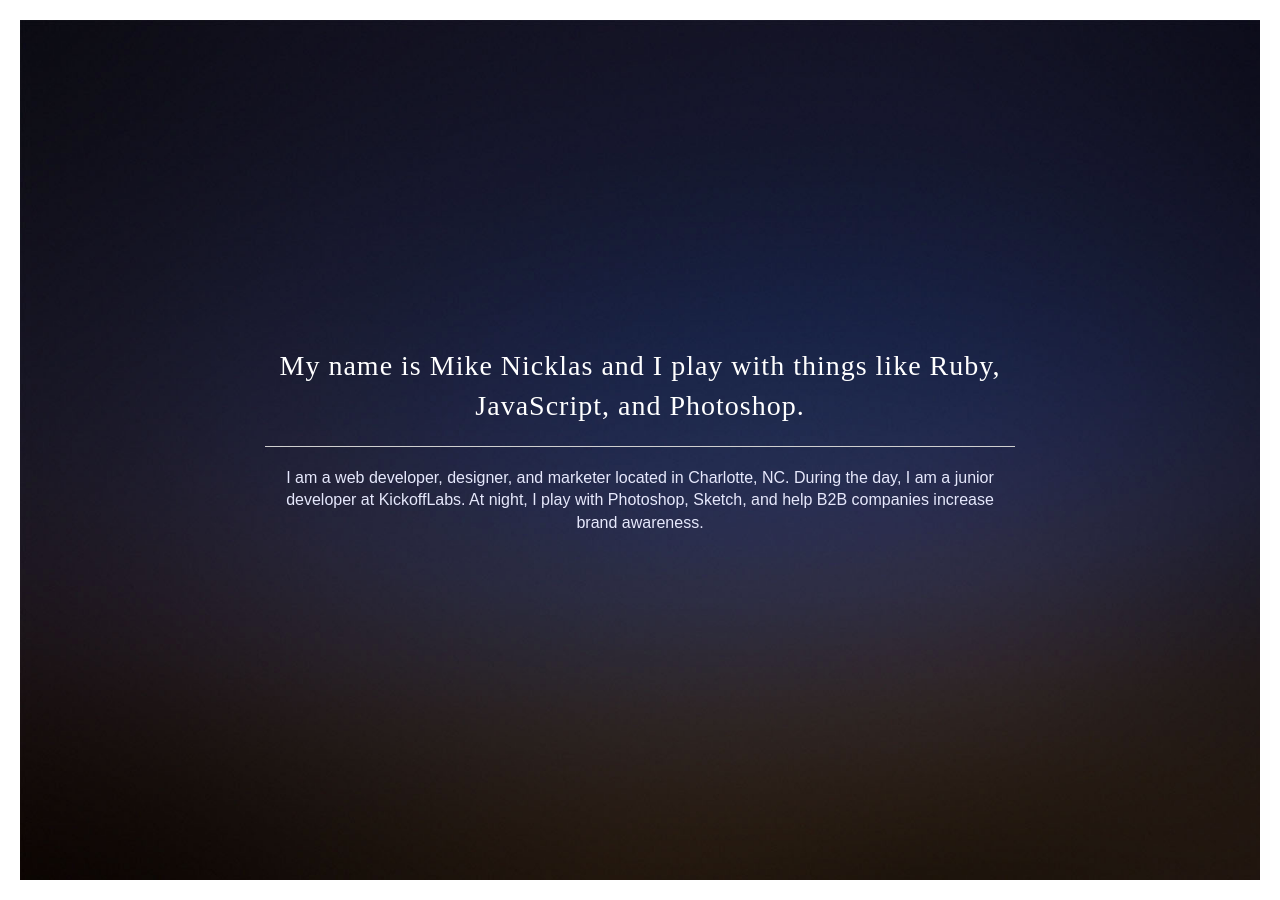
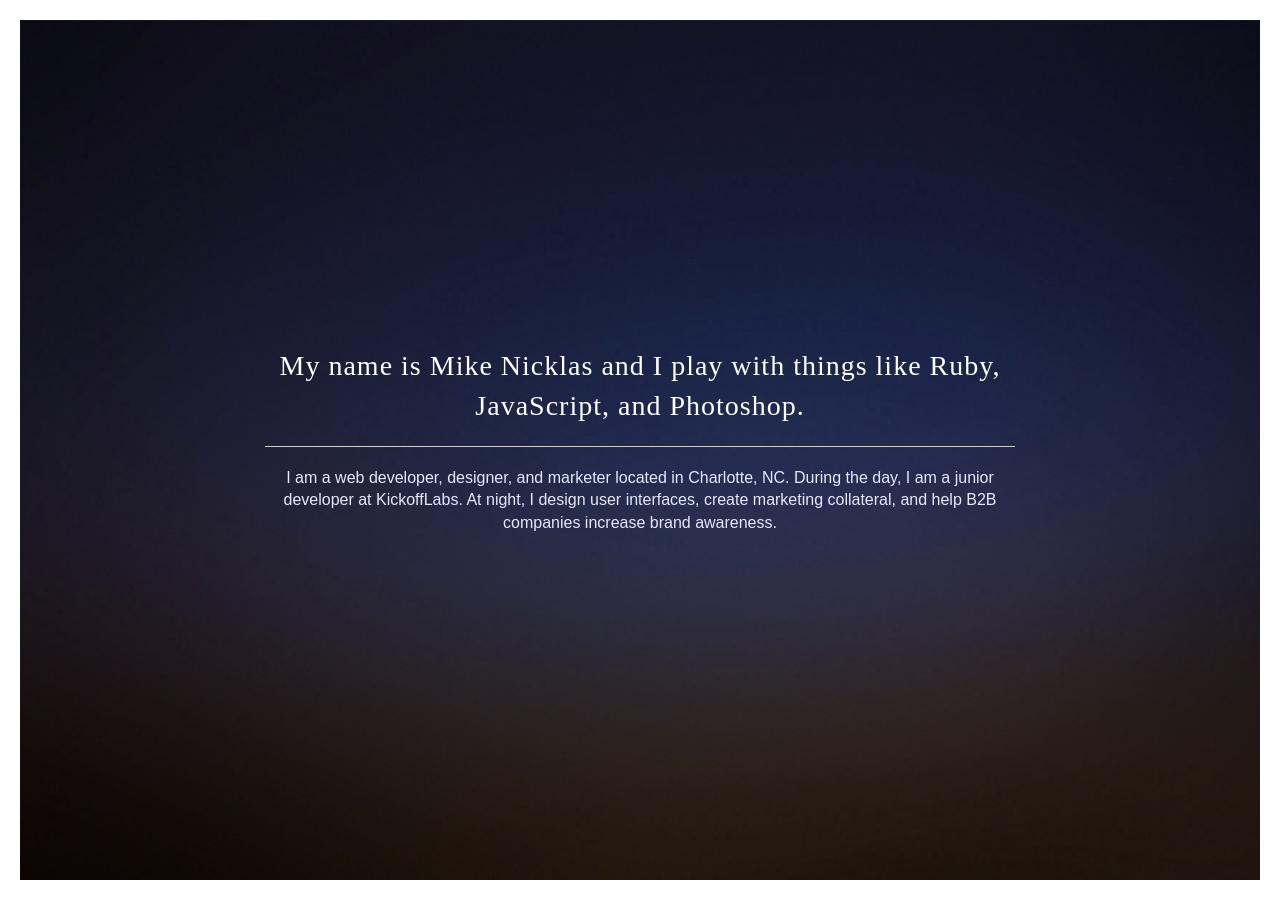
Before and after one commit to mikenicklas/mikenicklas.github.io, a Jekyll site: the page built from index.html, in a window 1280 px wide. Built offline with Jekyll 4.4.1, drawn with Linux system fonts in a browser that asks for light colours.

Commit message:
Adjust homepage copy

```diff
--- a/_includes/header.html
+++ b/_includes/header.html
@@ -4,7 +4,7 @@
       <div class="row header">
         <div class="col-md-8 col-md-offset-2 text-center">
           <p class="headline">My name is Mike Nicklas and I play with things like Ruby, JavaScript, and Photoshop.</p>
-          <p class="lead">I am a web developer, designer, and marketer located in Charlotte, NC. During the day, I am a junior developer at KickoffLabs. At night, I play with Photoshop, Sketch, and help B2B companies increase brand awareness.</p>
+          <p class="lead">I am a web developer, designer, and marketer located in Charlotte, NC. During the day, I am a junior developer at KickoffLabs. At night, I design user interfaces, create marketing collateral, and help B2B companies increase brand awareness.</p>
         </div>
       </div>
     </div>
```
